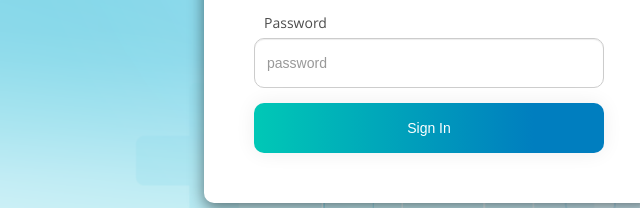
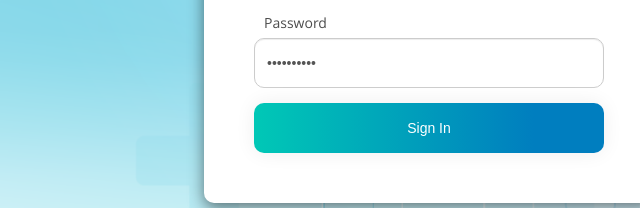
Before and after one commit to ajayspakcommcom/critibizz, a website: page public/index.html in a window 1280 px wide. Shown: the part 399-607 px from the top of the page, 211-851 px from the left. Drawn offline with nearby package versions, Linux system fonts and the light colour scheme; sample sign-in values are in the browser's storage.

Commit message:
latest-changes

```diff
--- a/public/index.html
+++ b/public/index.html
@@ -19,15 +19,18 @@
               <img src="img/critibizz.png" alt="" />
             </h2>
             <div id="lblmsg"></div>
-              <form class="login-form" id="frm1" method="post" action="/api"  onsubmit="validateAdminUserDetails();return false;">
+            <form class="login-form" id="frm1" method="post" action="/api"
+              onsubmit="validateAdminUserDetails();return false;">
               <div class="form-group">
                 <label for="usr">Username</label>
-                  <input type="text" placeholder="test@bsv.com" id="username" name="username" class="form-control" id="usr" value="">
+                <input type="text" placeholder="test@bsv.com" id="username" name="username" class="form-control"
+                  id="usr" value="">
               </div>
 
               <div class="form-group">
                 <label for="pwd">Password</label>
-                  <input type="password" id="password" name="password" placeholder="password" class="form-control" id="pwd" value="">
+                <input type="password" id="password" name="password" placeholder="password" class="form-control"
+                  id="pwd" value="BSV@112233">
               </div>
 
               <div class="login-btn-wrapper">
@@ -68,7 +71,7 @@ setupTopNav();
   function changeLogo() {
     const windowWidth = $(window).width();
 
-    if(windowWidth < 768) {
+    if (windowWidth < 768) {
       $('[src="img/laxshya-logo.png"]').attr('src', 'img/laxshya-logo-m.png');
       setTimeout(() => {
         $('[src="img/logo.png"]').attr('src', 'img/logo-m.png');
```
Lines whose indentation alone changed are shown as unchanged.
